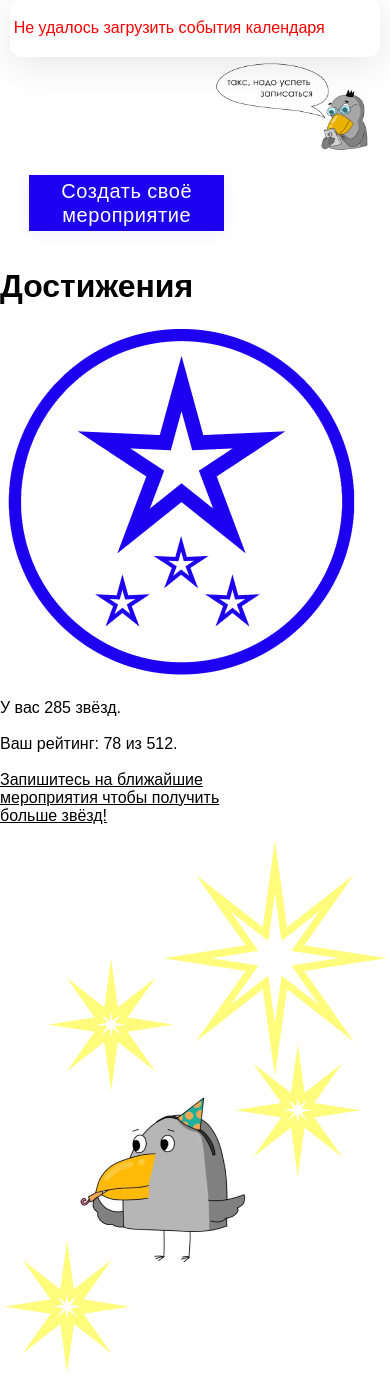
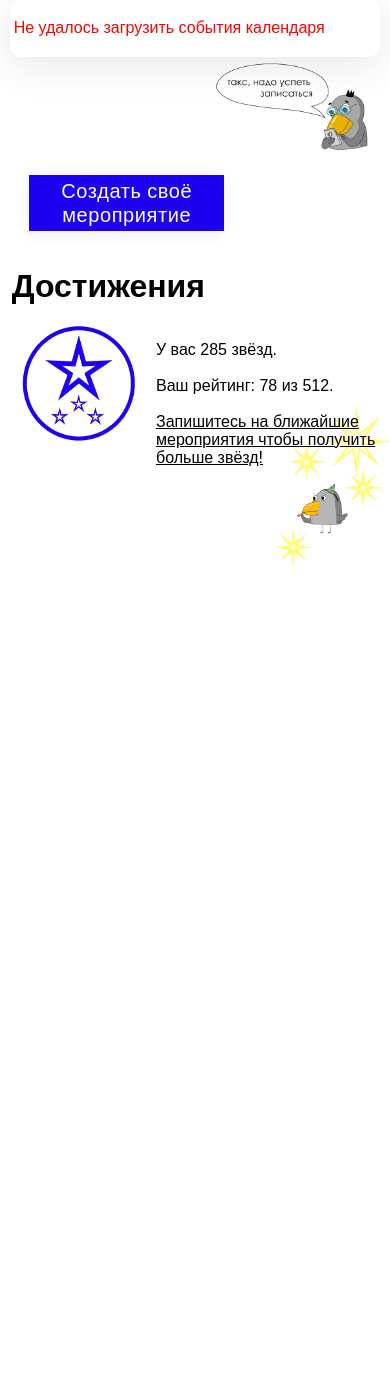
Before and after one commit to Randold8/dvizh, a PHP site: page / in a window 390 px wide. Shown: the part 3190-4565 px from the top of the page. After the commit the page ends 3757 px from the top, so only its background shows below. Run offline with PHP 8.4, Linux system fonts and the light colour scheme; some libraries are stand-ins or nearby versions.

Commit message:
main page mobile fix

```diff
--- a/index.html
+++ b/index.html
@@ -113,11 +113,14 @@
       </section>
       <section class="achievements-section">
         <div class="achievements-container">
-          <h2 class="section-heading">Достижения</h2>
+          <h2 class="section-heading special-heading">Достижения</h2>
           <div class="achievements-display">
             <img src="/img/staricon.png" class="stars">
             <p class="achievements-text">Загрузка данных о достижениях...</p>
             <img class="asticker" src="/img/asticker.png">
+          </div>
+          <div class="asticker-container">
+          <img class="asticker-mobile" src="/img/asticker.png">
           </div>
         </div>
       </section>
--- a/style.css
+++ b/style.css
@@ -297,6 +297,9 @@
             font-size: 25px;
             transform: translateY(10%);
           }
+          .asticker-mobile {
+            display: none;
+          }
 
     }
 
@@ -446,6 +449,33 @@
             font-size: 20px;
             padding: 0.5vh 0;
           }
+          .achievements-container {
+          }
+          .achievements-display {
+            display: flex;
+            justify-content: start;
+          }
+          .special-heading{
+            transform: translateX(3%);
+          }
+          .stars {
+            width:30vw;
+            height: 30vw;
+            margin-inline: 5vw;
+          }
+          .asticker {
+            display: none;
+          }
+          .asticker-container {
+            position: relative;
+          }
+          .asticker-mobile {
+            position: absolute;
+            bottom:-10vh;
+            left:70vw;
+            width:30vw;
+            z-index: -3;
+          }
     }
     .section-heading {
         font-family: "Jura", sans-serif;
```
